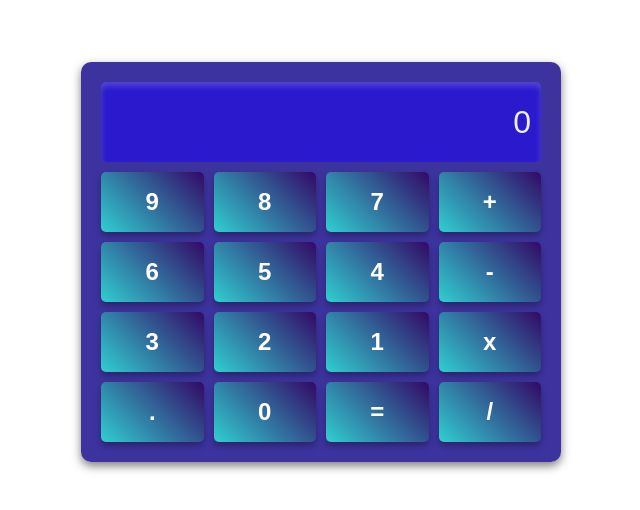
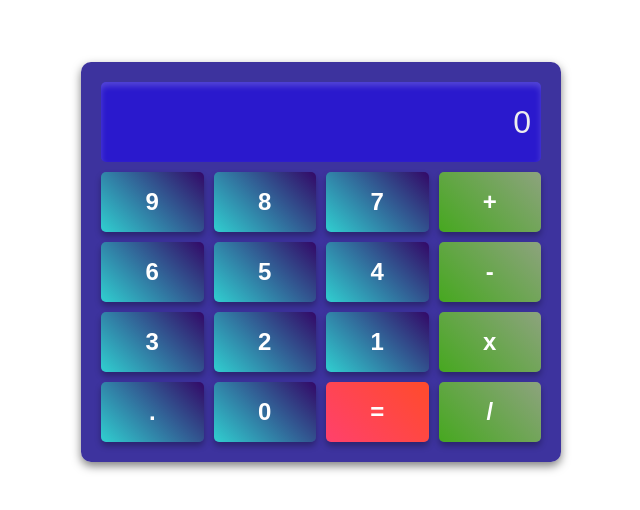
Before and after one commit to feden15/desafio-13, a website built with Vite: page index.html in a window 1280 px wide. Shown: the part 138-648 px from the top of the page, without its empty margins (319-959 px from the left). Built offline with nearby package versions, Linux system fonts and the light colour scheme; files whose address does not match are found by name.

Commit message:
Estilizamos el fondo gradiente para los operadores y la tecla de igual, también creamos el button:active

```diff
--- a/src/style.scss
+++ b/src/style.scss
@@ -51,3 +51,18 @@ button {
     /* Gradiente de fondo para los números */
     background: linear-gradient(45deg, #30cfd0, #330867);
 }
+
+/* Gradiente de fondo para los operadores */
+button:nth-child(4n+4) {
+    background: linear-gradient(45deg, #46a81f, #8da37e);
+}
+
+/* Gradiente de fondo para el igual */
+button:nth-child(15) {
+    background: linear-gradient(45deg, #ff416c, #ff4b2b);
+}
+
+button:active {
+    transform: scale(0.95);
+    box-shadow: 0 2px 4px rgba(0, 0, 0, 0.5);
+}
```
